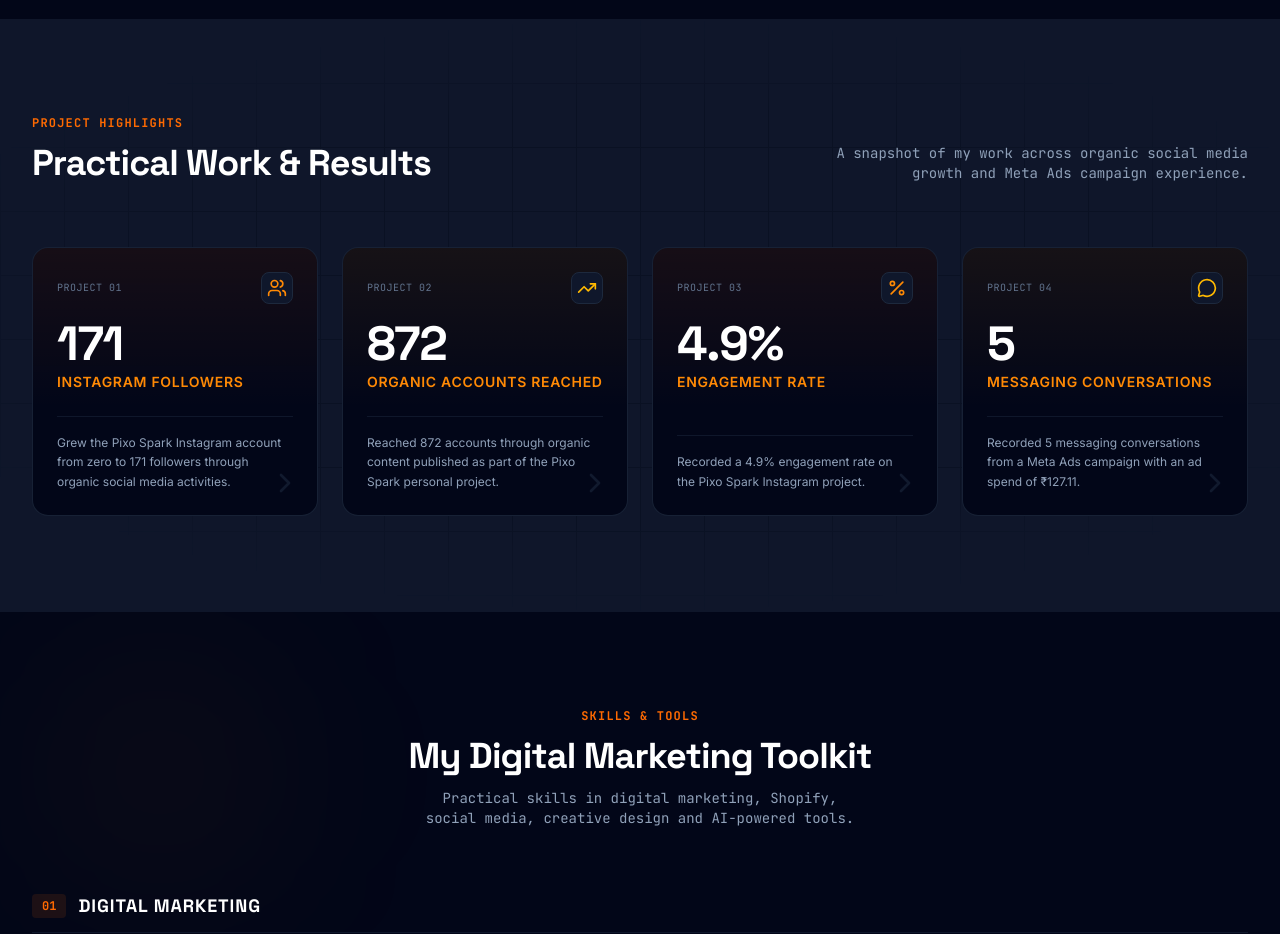
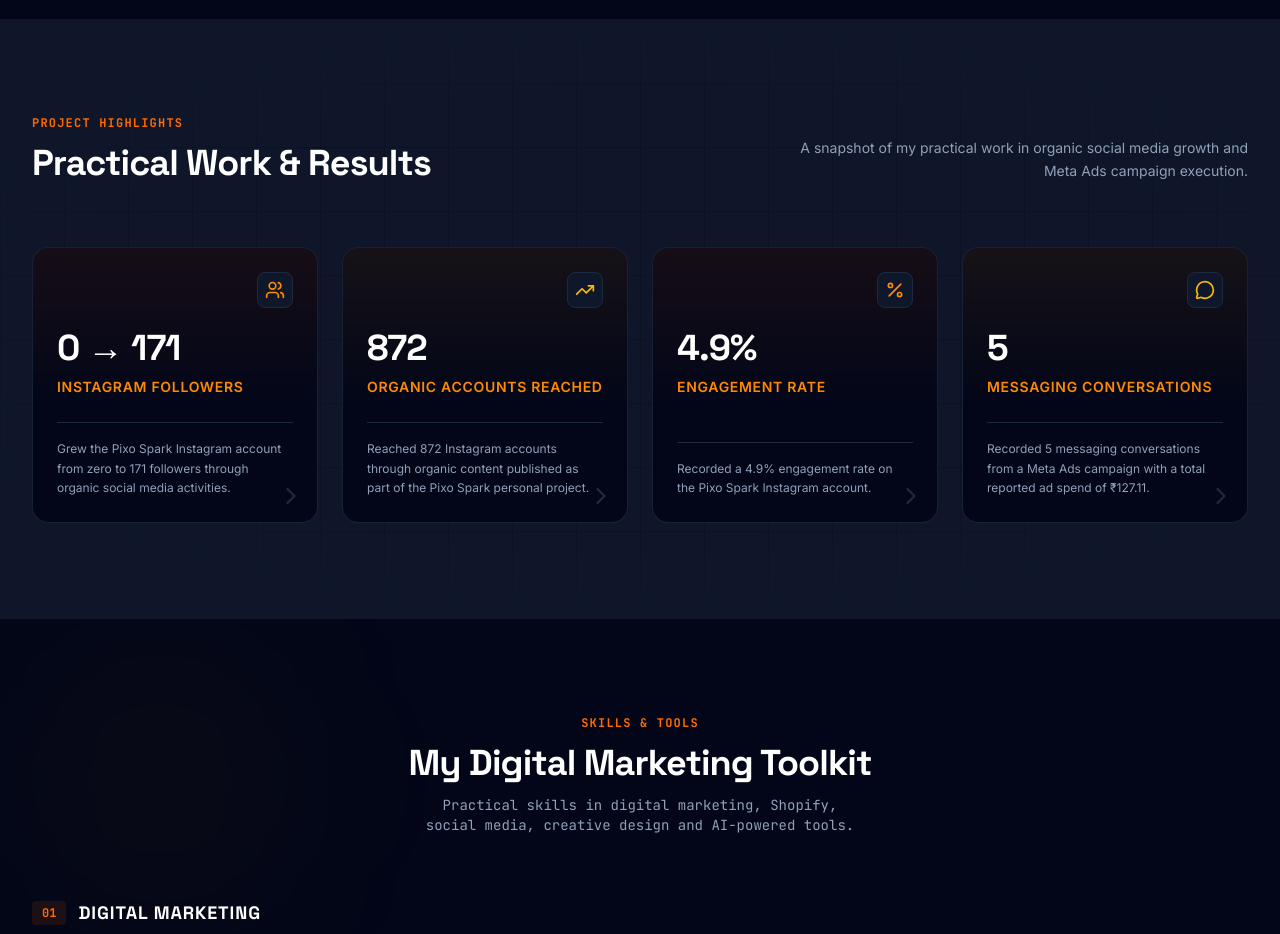
Before and after one commit to ikbalkmtnr786-glitch/ikbal-km-portfolio, a React (Vite) app: page / in a window 1280 px wide. Shown: the part 1940-2874 px from the top of the page. Built offline with nearby package versions, Linux system fonts and the light colour scheme.

Commit message:
Update Achievements.tsx

```diff
--- a/src/components/Achievements.tsx
+++ b/src/components/Achievements.tsx
@@ -1,35 +1,45 @@
 
 import React from 'react';
-import { TrendingUp, Users, Percent, MessageCircle, ChevronRight } from 'lucide-react';
+import {
+  TrendingUp,
+  Users,
+  Percent,
+  MessageCircle,
+  ChevronRight
+} from 'lucide-react';
 import { motion } from 'motion/react';
 
 export default function Achievements() {
   const achievements = [
     {
-      value: "171",
+      value: "0 → 171",
       label: "Instagram Followers",
-      detail: "Grew the Pixo Spark Instagram account from zero to 171 followers through organic social media activities.",
+      detail:
+        "Grew the Pixo Spark Instagram account from zero to 171 followers through organic social media activities.",
       icon: <Users className="w-5 h-5 text-orange-400" />,
       color: "from-orange-500/20 to-transparent"
     },
     {
       value: "872",
       label: "Organic Accounts Reached",
-      detail: "Reached 872 accounts through organic content published as part of the Pixo Spark personal project.",
+      detail:
+        "Reached 872 Instagram accounts through organic content published as part of the Pixo Spark personal project.",
       icon: <TrendingUp className="w-5 h-5 text-amber-400" />,
       color: "from-amber-500/20 to-transparent"
     },
     {
       value: "4.9%",
       label: "Engagement Rate",
-      detail: "Recorded a 4.9% engagement rate on the Pixo Spark Instagram project.",
+      detail:
+        "Recorded a 4.9% engagement rate on the Pixo Spark Instagram account.",
       icon: <Percent className="w-5 h-5 text-orange-400" />,
       color: "from-orange-500/20 to-transparent"
     },
     {
       value: "5",
       label: "Messaging Conversations",
-      detail: "Recorded 5 messaging conversations from a Meta Ads campaign with an ad spend of ₹127.11.",
+      detail:
+        "Recorded 5 messaging conversations from a Meta Ads campaign with a total reported ad spend of ₹127.11.",
       icon: <MessageCircle className="w-5 h-5 text-amber-400" />,
       color: "from-amber-500/20 to-transparent"
     }
@@ -40,12 +50,12 @@ export default function Achievements() {
       id="achievements"
       className="py-24 bg-slate-900/40 relative overflow-hidden"
     >
-      {/* Decorative Grids */}
+      {/* Decorative Grid */}
       <div className="absolute inset-0 bg-[linear-gradient(to_right,#020617_1px,transparent_1px),linear-gradient(to_bottom,#020617_1px,transparent_1px)] bg-[size:4rem_4rem] [mask-image:radial-gradient(ellipse_60%_50%_at_50%_50%,#000_70%,transparent_100%)] opacity-30 pointer-events-none" />
 
       <div className="max-w-7xl mx-auto px-4 sm:px-6 lg:px-8 relative z-10">
 
-        {/* Section Title */}
+        {/* Section Header */}
         <div className="flex flex-col md:flex-row md:items-end md:justify-between mb-16 gap-4">
           <div className="text-left space-y-3">
             <span className="text-xs font-mono text-orange-500 font-semibold uppercase tracking-widest block">
@@ -57,61 +67,59 @@ export default function Achievements() {
             </h2>
           </div>
 
-          <p className="text-xs sm:text-sm text-slate-400 max-w-md text-left md:text-right font-mono">
-            A snapshot of my work across organic social media growth and Meta Ads campaign experience.
+          <p className="text-xs sm:text-sm text-slate-400 max-w-md text-left md:text-right leading-relaxed">
+            A snapshot of my practical work in organic social media growth and Meta Ads campaign execution.
           </p>
         </div>
 
-        {/* 4 Metric Cards Grid */}
-        <div className="grid grid-cols-1 sm:grid-cols-2 lg:grid-cols-4 gap-6">
+        {/* Achievement Cards */}
+        <div className="grid grid-cols-1 sm:grid-cols-2 lg:grid-cols-4 gap-5 lg:gap-6">
           {achievements.map((item, idx) => (
             <motion.div
-              key={idx}
+              key={item.label}
               id={`ach-card-${idx}`}
-              initial={{ opacity: 0, scale: 0.95 }}
-              whileInView={{ opacity: 1, scale: 1 }}
+              initial={{ opacity: 0, y: 20 }}
+              whileInView={{ opacity: 1, y: 0 }}
               viewport={{ once: true }}
               transition={{ duration: 0.4, delay: idx * 0.08 }}
-              className="bg-slate-950 border border-slate-800/80 rounded-2xl p-6 relative overflow-hidden hover:border-orange-500/30 transition-all duration-300 flex flex-col justify-between group"
+              className="bg-slate-950 border border-slate-800/80 rounded-2xl p-6 min-h-[260px] relative overflow-hidden hover:border-orange-500/30 transition-all duration-300 flex flex-col justify-between group"
             >
-              {/* Backside Spotlight */}
-              <div className={`absolute top-0 left-0 right-0 h-40 bg-gradient-to-b ${item.color} opacity-40 group-hover:opacity-60 transition-opacity duration-300`} />
+              {/* Background Spotlight */}
+              <div
+                className={`absolute top-0 left-0 right-0 h-40 bg-gradient-to-b ${item.color} opacity-40 group-hover:opacity-60 transition-opacity duration-300`}
+              />
 
-              <div className="relative z-10 space-y-4">
+              <div className="relative z-10 space-y-5">
 
-                {/* Header Icon & Label */}
-                <div className="flex justify-between items-center">
-                  <span className="text-[10px] font-mono text-slate-500 uppercase tracking-wider">
-                    Project 0{idx + 1}
-                  </span>
-
-                  <div className="w-8 h-8 rounded-lg bg-slate-900 border border-slate-800 flex items-center justify-center">
+                {/* Icon */}
+                <div className="flex justify-end items-center">
+                  <div className="w-9 h-9 rounded-lg bg-slate-900 border border-slate-800 flex items-center justify-center">
                     {item.icon}
                   </div>
                 </div>
 
-                {/* Main Metric Value */}
+                {/* Metric */}
                 <div>
-                  <h3 className="text-4xl sm:text-5xl font-mono font-black text-white tracking-tight">
+                  <h3 className="text-3xl sm:text-4xl font-mono font-black text-white tracking-tight break-words">
                     {item.value}
                   </h3>
 
-                  <p className="text-xs sm:text-sm font-sans font-semibold text-orange-400 mt-1 uppercase tracking-wider">
+                  <p className="text-xs sm:text-sm font-sans font-semibold text-orange-400 mt-2 uppercase tracking-wider leading-relaxed">
                     {item.label}
                   </p>
                 </div>
               </div>
 
-              {/* Detail Description */}
-              <div className="relative z-10 mt-6 pt-4 border-t border-slate-900">
+              {/* Description */}
+              <div className="relative z-10 mt-6 pt-4 border-t border-slate-800">
                 <p className="text-[11px] sm:text-xs text-slate-400 leading-relaxed text-left">
                   {item.detail}
                 </p>
               </div>
 
-              {/* Design Indicator */}
-              <div className="absolute right-4 bottom-4 text-slate-850 group-hover:text-orange-950/20 transition-colors">
-                <ChevronRight className="w-8 h-8" />
+              {/* Decorative Indicator */}
+              <div className="absolute right-3 bottom-3 text-slate-800 group-hover:text-orange-500/20 transition-colors pointer-events-none">
+                <ChevronRight className="w-7 h-7" />
               </div>
             </motion.div>
           ))}
```
